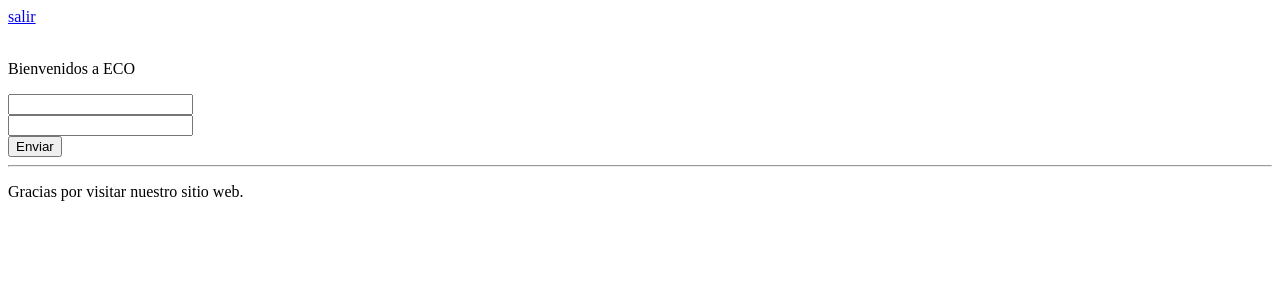
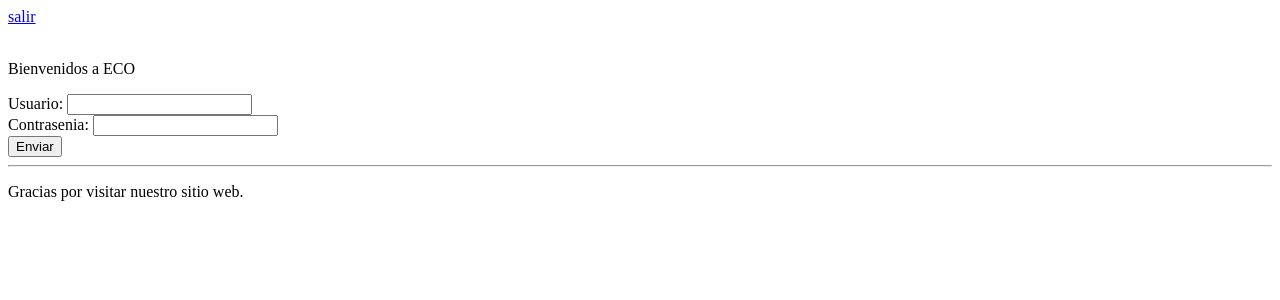
Before and after one commit to j-j94/salaBelleza, a Django app: page / in a window 1280 px wide. Shown: the top 300 px of the page. Run offline with Django 3.2, Linux system fonts and the light colour scheme; some libraries are stand-ins or nearby versions.

Commit message:
Update bienvenida.html
Marco del formulario de login con bootstrap

```diff
--- a/salonBelleza/salonBelleza/templates/bienvenida.html
+++ b/salonBelleza/salonBelleza/templates/bienvenida.html
@@ -7,8 +7,14 @@
 {% block content %}
     <p>{{ mensaje }}</p>
     <form action="/login" method="post">{%csrf_token%}
-    <input type="text" name="usuario" id="us"><br>
-    <input type="password" name="contrasenia" id="con"><br>
-    <input type="submit" value="Enviar"/>
+        <div class="form-group">
+            <label for="us">Usuario: </label>
+            <input type="text" class="form-control" name="usuario" id="us" required><br>
+        </div>
+        <div class="form-group">
+            <label for="con">Contrasenia: </label>
+            <input type="password" name="contrasenia" id="con" required><br>
+        </div>
+    <input type="submit" class="btn btn-default" value="Enviar"/>
   </form>
 {% endblock %}
```
